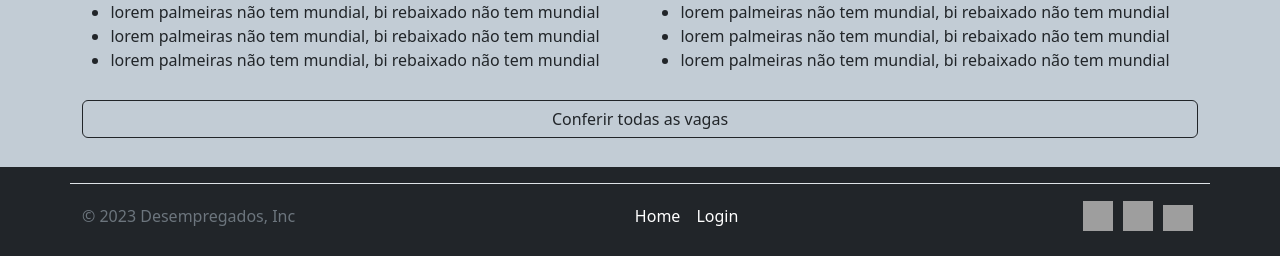
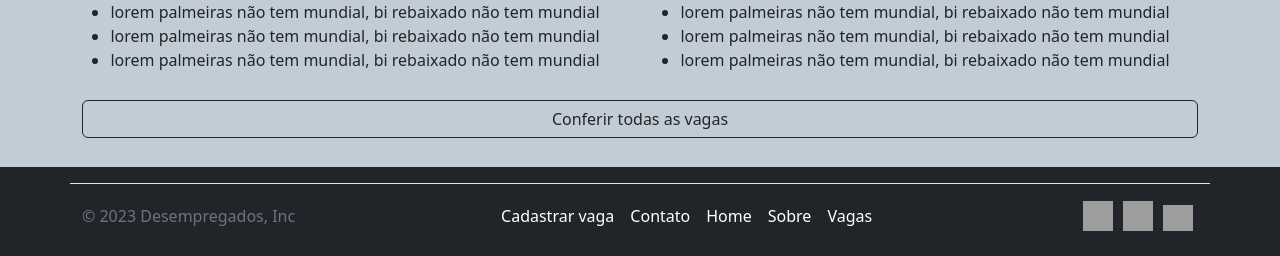
Before and after one commit to adrian1715/desempregados.com, a Node server app: page / in a window 1280 px wide. Shown: the part 709-965 px from the top of the page. Run offline with Node 20, Linux system fonts and the light colour scheme; some libraries are stand-ins or nearby versions; grey boxes are pictures that could not be loaded.

Commit message:
adding pages

```diff
--- a/routes/index.js
+++ b/routes/index.js
@@ -11,6 +11,22 @@
 //   res.sendFile(path.join(__dirname, "../views/pages", "desempregados.html"));
 // });
 
+router.get("/vagas", (req, res) => {
+  res.render("vagas");
+});
+
+router.get("/cadastrar-vaga", (req, res) => {
+  res.render("cadastrar-vaga");
+});
+
+router.get("/sobre", (req, res) => {
+  res.render("sobre");
+});
+
+router.get("/contato", (req, res) => {
+  res.render("contato");
+});
+
 router.get("/login", (req, res) => {
   res.render("login");
 });
--- /dev/null
+++ b/views/pages/cadastrar-vaga.ejs
@@ -0,0 +1,2 @@
+<%- layout('../layouts/boilerplate') %>
+<h1>Cadastrar Vaga</h1>
--- /dev/null
+++ b/views/pages/contato.ejs
@@ -0,0 +1,2 @@
+<%- layout('../layouts/boilerplate') %>
+<h1>Contato</h1>
--- /dev/null
+++ b/views/pages/sobre.ejs
@@ -0,0 +1,2 @@
+<%- layout('../layouts/boilerplate') %>
+<h1>Sobre</h1>
--- /dev/null
+++ b/views/pages/vagas.ejs
@@ -0,0 +1,2 @@
+<%- layout('../layouts/boilerplate') %>
+<h1>Vagas</h1>
--- a/views/partials/footer.ejs
+++ b/views/partials/footer.ejs
@@ -13,7 +13,8 @@
         <a href="/" class="px-2 py-1 d-flex col-12">Home</a>
         <% } else { %>
         <a href="/<%= link.toLowerCase() %>" class="px-2 py-1 d-flex col-12"
-          ><%= link[0].toUpperCase() + link.substring(1) %></a
+          ><%= link[0].toUpperCase() + link.substring(1).replace(/-/g, ' ')
+          %></a
         >
         <% } %>
       </li>
--- a/views/partials/navbar.ejs
+++ b/views/partials/navbar.ejs
@@ -22,17 +22,14 @@
       </button>
       <div class="collapse navbar-collapse" id="navbarNav">
         <ul class="navbar-nav d-flex justify-content-around w-100">
-          <% for (link of pages) { %>
+          <% for (link of pages) { %> <% if (link !== "index") { %>
           <li class="nav-item">
-            <% if (link === "index") { %>
-            <a href="/" class="nav-link text-center">Home</a>
-            <% } else { %>
             <a href="/<%= link.toLowerCase() %>" class="nav-link text-center"
-              ><%= link[0].toUpperCase() + link.substring(1)%></a
+              ><%= link[0].toUpperCase() + link.substring(1).replace(/-/g, ' ')
+              %></a
             >
-            <% } %>
           </li>
-          <% } %>
+          <% } } %>
         </ul>
         <span class="ms-lg-4 py-1"
           ><a href="/login" class="btn btn-outline-dark">Login</a>
```
Also changed, not shown: views/pages/auth/login.ejs (renamed from views/pages/login.ejs).
